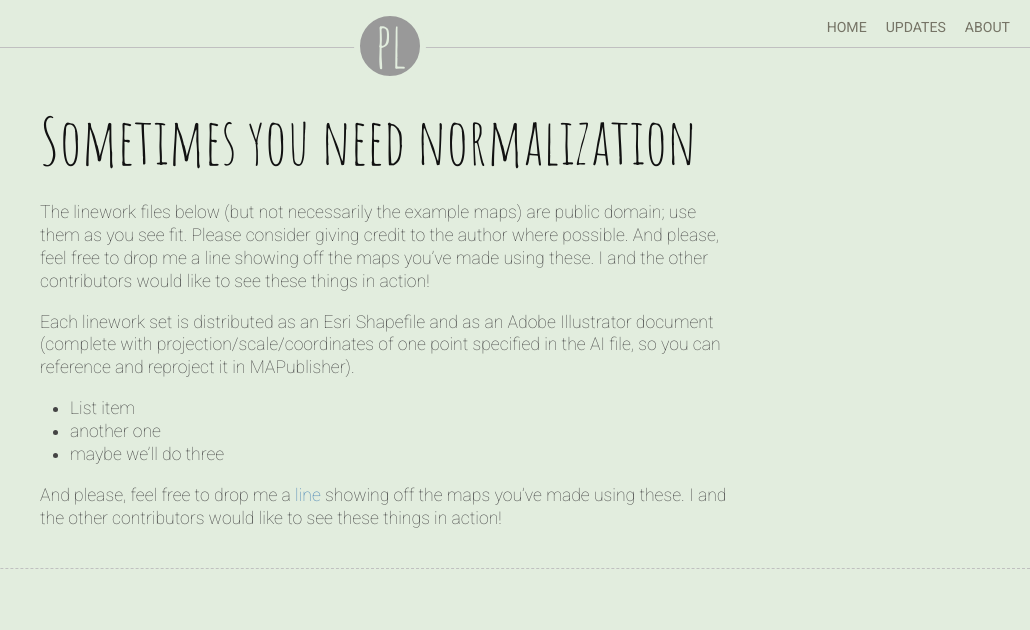
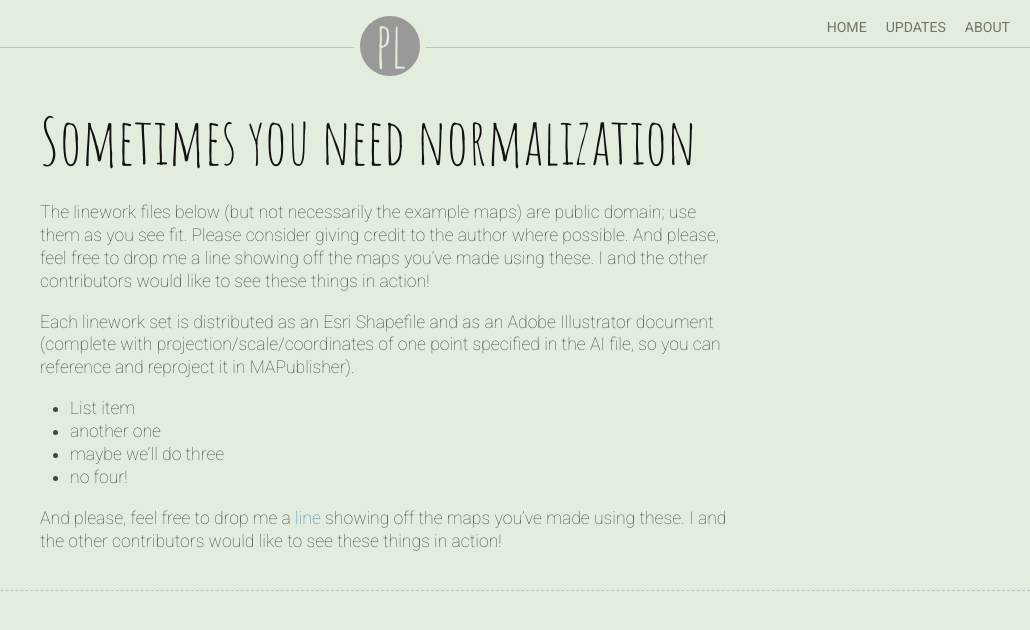
Before and after one commit to mapsam/project-linework, a Jekyll site: the page built from _posts/2013-06-03-pl_update_from_here_to_there.markdown, in a window 1280 px wide and 991 px high. Shown: the top 630 px of the window, without its empty margins (250-1280 px from the left). Built offline with Jekyll 4.4.1, drawn with Linux system fonts in a browser that asks for light colours; some web fonts are replaced; Markdown is read by kramdown in place of the engine named in the settings.

Commit message:
Update 2013-06-03-pl_update_from_here_to_there.markdown

```diff
--- a/_posts/2013-06-03-pl_update_from_here_to_there.markdown
+++ b/_posts/2013-06-03-pl_update_from_here_to_there.markdown
@@ -10,5 +10,6 @@ Each linework set is distributed as an Esri Shapefile and as an Adobe Illustrato
 * List item
 * another one
 * maybe we'll do three
+* no four!
 
 And please, feel free to drop me a [line](http://mapsam.com) showing off the maps you’ve made using these. I and the other contributors would like to see these things in action!
```
